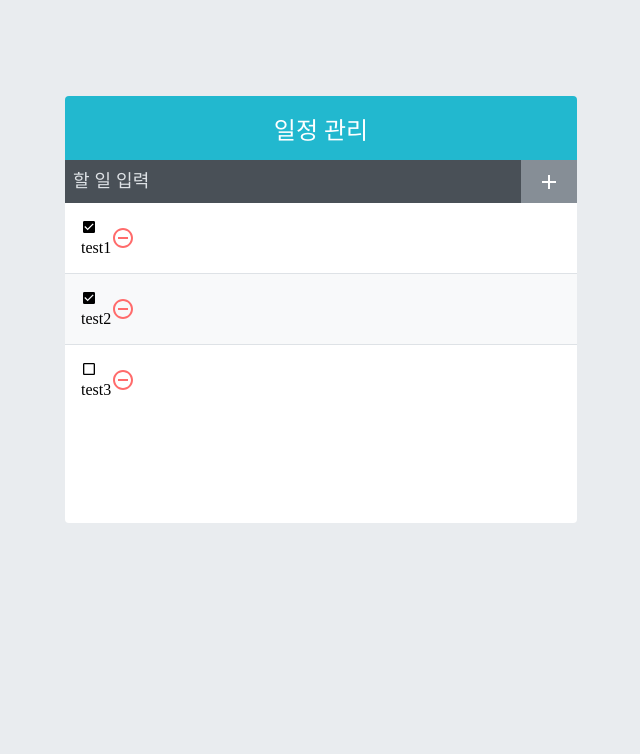
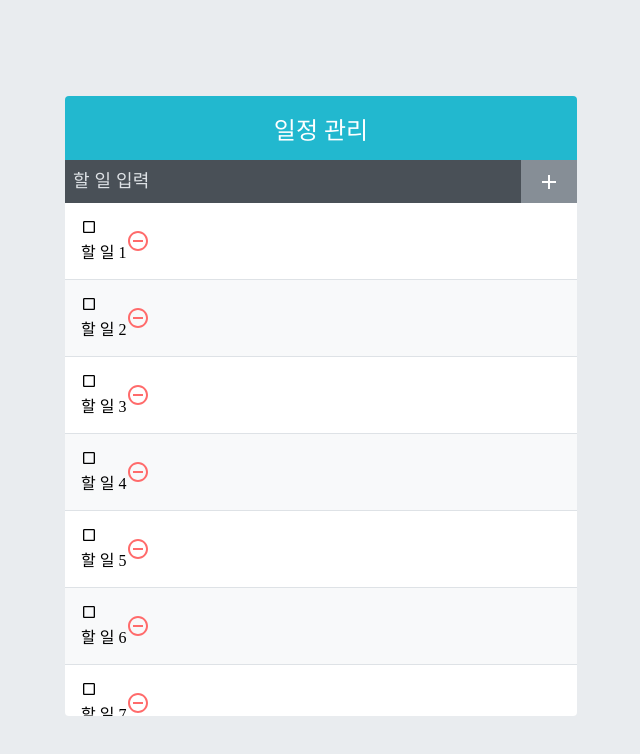
Before and after one commit to bsy3764/react-example, a React (Create React App) app: page / in a window 1280 px wide. Shown: the top 754 px of the page, without its empty margins (319-959 px from the left). Built offline with nearby package versions, Linux system fonts and the light colour scheme.

Commit message:
todo upgrade1

```diff
--- a/src/App.js
+++ b/src/App.js
@@ -4,6 +4,58 @@
 import TodoList from './todoComponents/TodoList';
 import { useCallback, useRef, useState } from 'react';
 
+function createBulkTodos() {
+  const array = [];
+  for (let i = 1; i <= 2500; i++) {
+    array.push({
+      id: i,
+      text: `할 일 ${i}`,
+      checked: false,
+    });
+  }
+  return array;
+}
+
+const App = () => {
+  const [todos, setTodos] = useState(createBulkTodos);
+
+  const nextId = useRef(4);
+
+  const onInsert = useCallback(text => {
+      const todo = {
+        id: nextId.current,
+        text,
+        checked: false
+      };
+      setTodos(todos => todos.concat(todo));
+      nextId.current += 1;
+    }, []
+  );
+
+  const onRemove = useCallback(id => {
+    setTodos(todos => todos.filter(todo => todo.id !== id));
+    }, []
+  );
+
+  const onToggle = useCallback(id => {
+      setTodos(todos =>
+        todos.map(todo =>
+          todo.id === id ? { ...todo, checked: !todo.checked } : todo,
+        ),
+      );
+    },
+    [],
+  );
+
+  return (
+    <TodoTemplate>
+      <TodoInsert onInsert={onInsert}/>
+      <TodoList todos={todos} onRemove={onRemove} onToggle={onToggle}/>
+    </TodoTemplate>
+  )
+};
+
+/*
 const App = () => {
   const [todos, setTodos] = useState([
     {
@@ -59,6 +111,8 @@
       <TodoInsert onInsert={onInsert}/>
       <TodoList todos={todos} onRemove={onRemove} onToggle={onToggle}/>
     </TodoTemplate>
-  )};
+  )
+};
+*/
 
 export default App;
--- a/src/todoComponents/TodoListItem.js
+++ b/src/todoComponents/TodoListItem.js
@@ -24,4 +24,5 @@
     )
 }
 
-export default TodoListItem;
+// React.memo: 컴포넌트의 props가 바뀌지 않았다면, 리렌더링하지 않도록 설정
+export default React.memo(TodoListItem);
```
